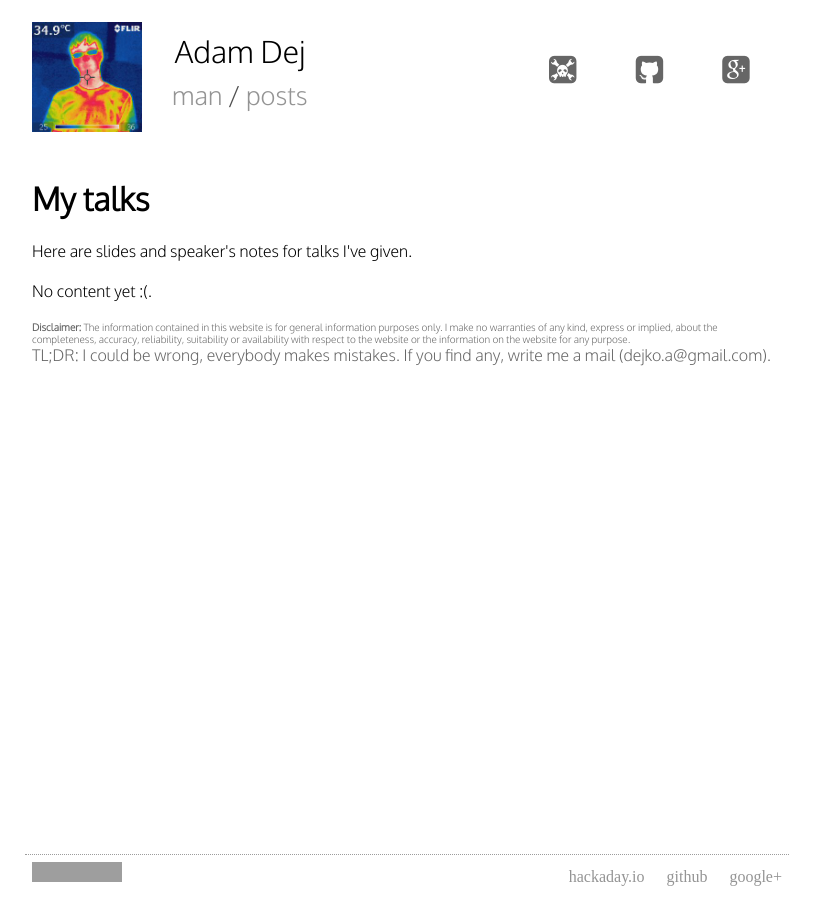
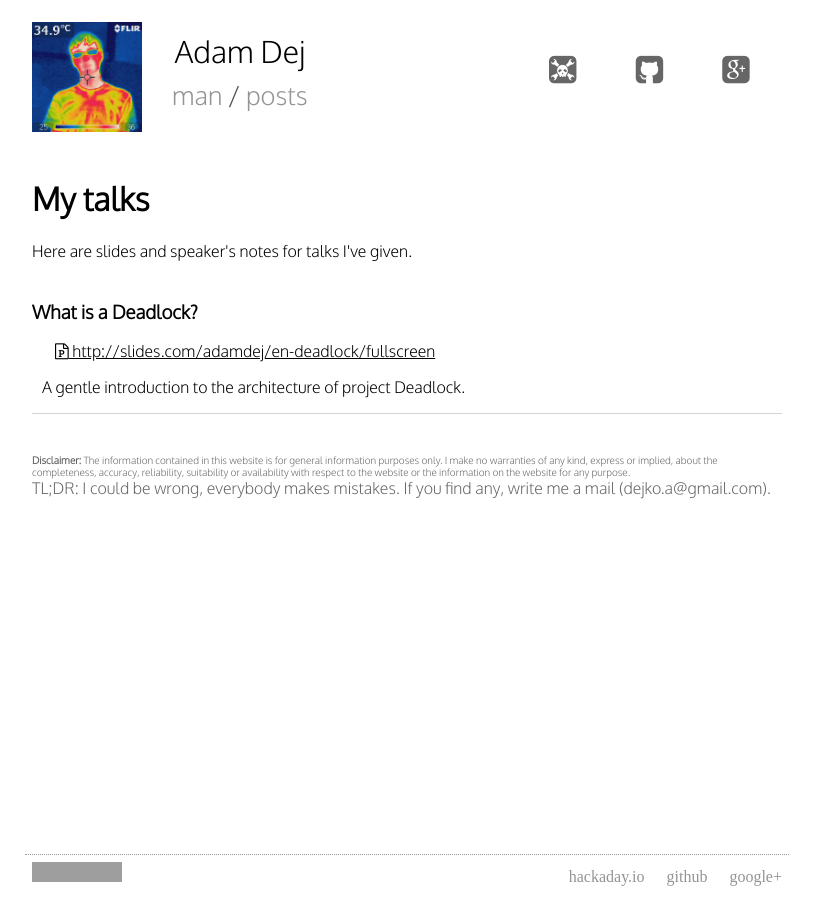
Before and after one commit to adam-dej/adam-dej.github.io, a Jekyll site: the page built from talks/index.html, in a window 1280 px wide. Shown: the whole page, without its empty margins (233-1046 px from the left). Built offline with Jekyll 4.4.1, drawn with Linux system fonts in a browser that asks for light colours; some web fonts are replaced; grey boxes are pictures that could not be loaded.

Commit message:
Add deadlock talk

```diff
--- a/talks/index.html
+++ b/talks/index.html
@@ -9,7 +9,17 @@ title: All posts
   <br />
 
   {% for post in site.categories.talk-description %}
-    TODO
+  <div class="project-item bordered">
+    <h3>{{ post.title }}</h3>
+    <div class="project-item-body bordered">
+    {% if post.link %}
+    <a href="{{ post.link }}" class="project-link">
+        <i class="fa fa-file-powerpoint-o"></i> {{ post.link }}
+    </a>
+    {% endif %}
+    {{ post.excerpt }}
+    </div>
+  </div>
   {% else %}
     No content yet :(.
   {% endfor %}
```
Also changed, not shown: _posts/talks/2015-10-06-deadlock-en.md (added, +7 -0 lines).
